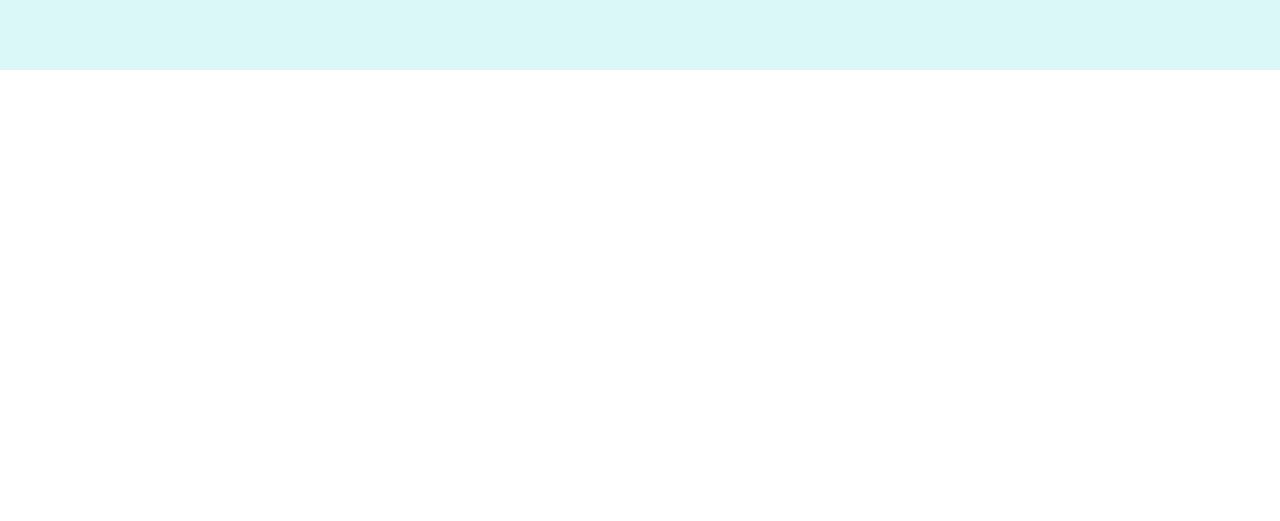
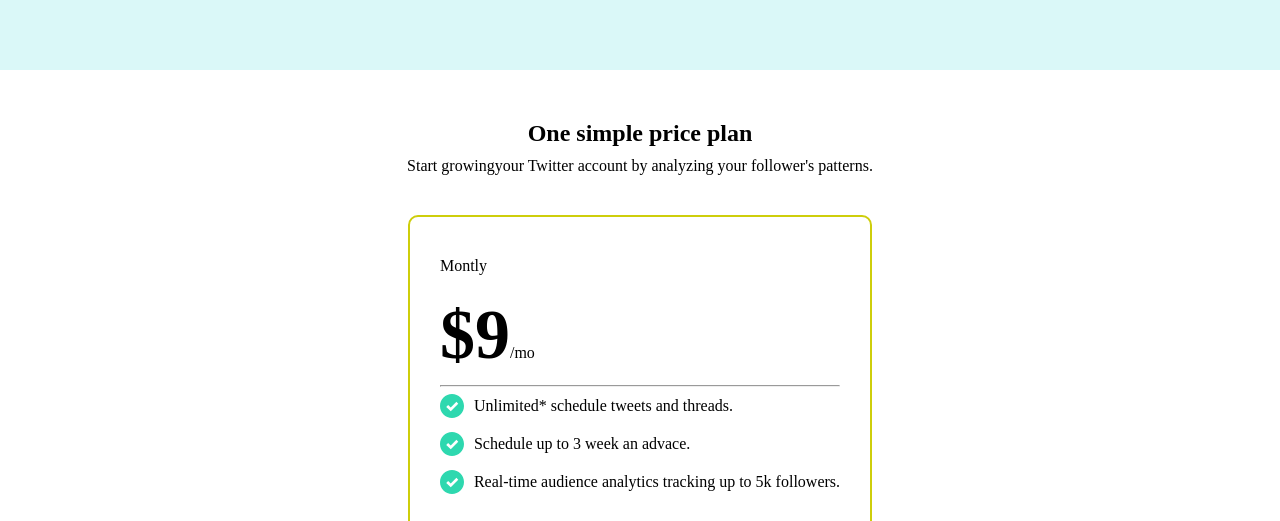
Before and after one commit to erwinfazza/chrip, a plain HTML site: page index.html in a window 1280 px wide. Shown: the part 1818-2339 px from the top of the page. Before the commit the page ends 1888 px from the top, so only its background shows below. Drawn offline with Linux system fonts and the light colour scheme.

Commit message:
price sudah selesai

```diff
--- a/index.html
+++ b/index.html
@@ -192,7 +192,9 @@
               <div class="c"><i class="fa-brands fa-twitter"></i></div>
             </div>
             <p class="text">
-              I initially started using Chirp to support the co-founder as I personally knew him, but after having tried it out for a few weeks, I can genuinely say this changed my Twitter game.
+              I initially started using Chirp to support the co-founder as I
+              personally knew him, but after having tried it out for a few
+              weeks, I can genuinely say this changed my Twitter game.
             </p>
             <div class="tag">
               <div class="like">
@@ -216,7 +218,8 @@
               <div class="c"><i class="fa-brands fa-twitter"></i></div>
             </div>
             <p class="text">
-              Absolutely love everything about Chirp, from the design to how everything works smoothly.
+              Absolutely love everything about Chirp, from the design to how
+              everything works smoothly.
             </p>
             <div class="tag">
               <div class="like">
@@ -227,9 +230,42 @@
                 <p>March 2, 2021</p>
               </div>
             </div>
+          </div>
         </div>
       </div>
     </article>
+
+    <!-- checkout -->
+    <div class="checkout">
+      <div class="up">
+        <h2>One simple price plan</h2>
+        <p>
+          Start growingyour Twitter account by analyzing your follower's
+          patterns.
+        </p>
+      </div>
+      <div class="down">
+        <div class="price">
+          <p>Montly</p>
+          <p><strong>$9</strong>/mo</p>
+          <hr />
+          <ul>
+            <li>
+              <img src="assets/Checkmark.svg" alt="Checkmark" />
+              <p>Unlimited* schedule tweets and threads.</p>
+            </li>
+            <li>
+              <img src="assets/Checkmark.svg" alt="Checkmark" />
+              <p>Schedule up to 3 week an advace.</p>
+            </li>
+            <li>
+              <img src="assets/Checkmark.svg" alt="Checkmark" />
+              <p>Real-time audience analytics tracking up to 5k followers.</p>
+            </li>
+          </ul>
+        </div>
+      </div>
+    </div>
 
     <!-- responsive mobile -->
 
--- a/style.scss
+++ b/style.scss
@@ -296,6 +296,50 @@ article {
   }
 }
 
+// checkout
+
+.checkout {
+  .up {
+    padding: 40px 0;
+    h2 {
+      display: flex;
+      justify-content: center;
+      padding: 10px 0;
+    }
+    p {
+      display: flex;
+      justify-content: center;
+    }
+  }
+  .down {
+    display: flex;
+    justify-content: center;
+    .price {
+      border: 2px solid rgb(206, 206, 11);
+      padding: 30px;
+      border-radius: 10px;
+      p {
+        padding: 10px 0;
+      }
+      strong {
+        font-size: 70px;
+      }
+      ul {
+        li {
+          display: flex;
+          list-style: none;
+          .check {
+            margin-top: 5px;
+          }
+          p {
+            margin-left: 10px;
+          }
+        }
+      }
+    }
+  }
+}
+
 //tablet
 @media screen and (max-width: 768px) {
   .container {
```
Also changed, not shown: null/style.css, 1 other file.
